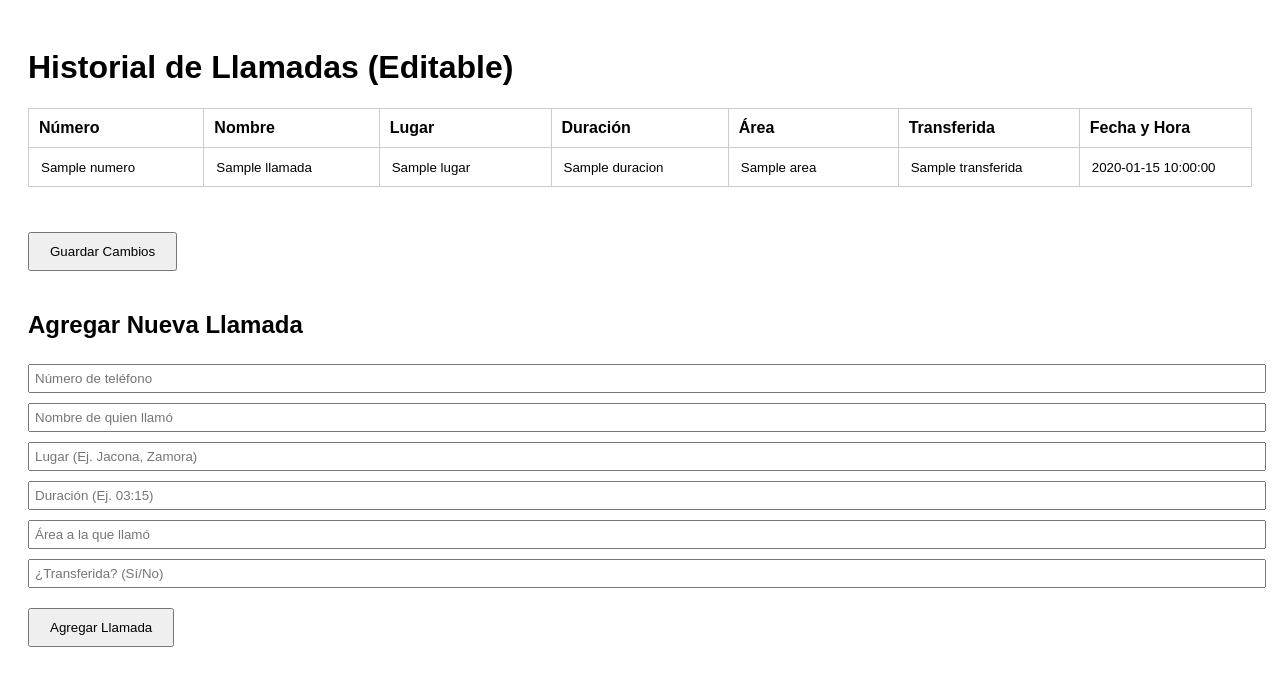
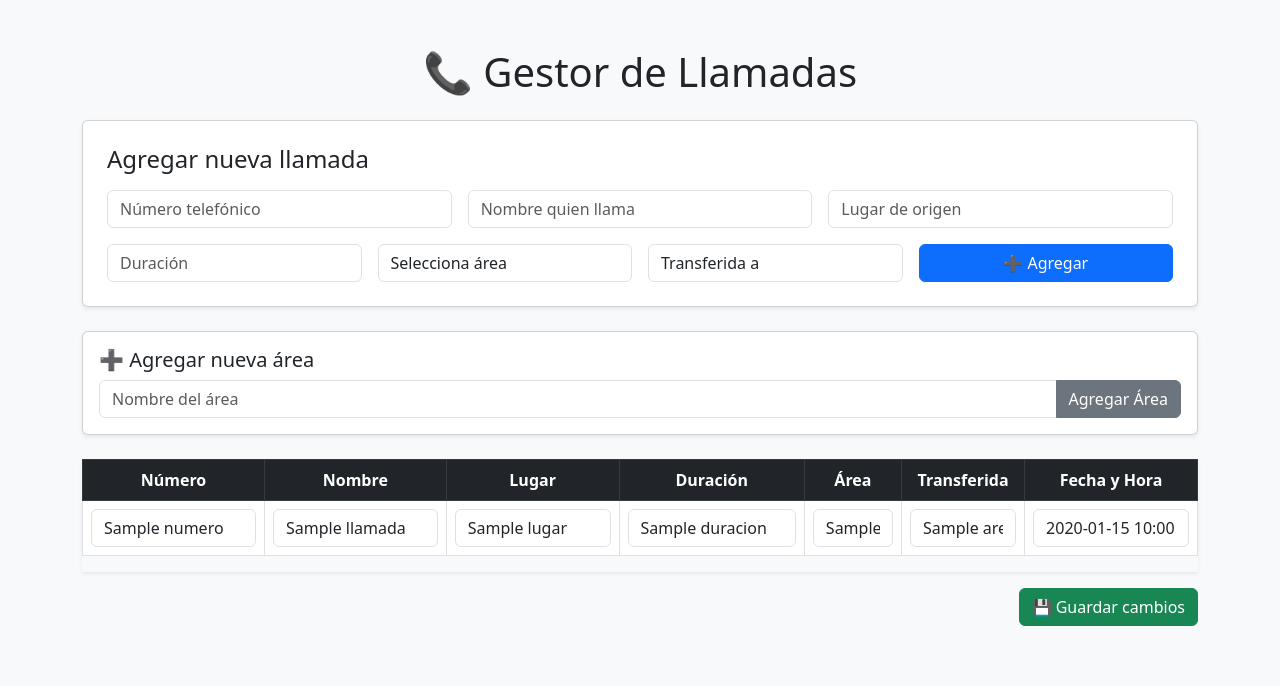
Before and after one commit to GuillenJavier/proyecto-llamadas, a Flask app: template templates/index.html in a window 1280 px wide. Shown: the top 686 px of the page. Run offline with Flask 3, Linux system fonts and the light colour scheme; the template is opened without the code that fills it: most values are stand-ins (such as "Sample title", 1, 10 or a date in 2020).

Commit message:
proyecto llamadas

```diff
--- a/app.py
+++ b/app.py
@@ -5,36 +5,22 @@ from datetime import datetime
 
 app = Flask(__name__)
 
-# Inicializa Firebase
+# Inicialización de Firebase con tus credenciales
 cred = credentials.Certificate("firebase-credenciales.json")
 firebase_admin.initialize_app(cred, {
-    'databaseURL': 'https://callmanager-79f04-default-rtdb.firebaseio.com/'  # ← Reemplaza por tu URL de Firebase
+    'databaseURL': 'https://callmanager-79f04-default-rtdb.firebaseio.com/'
 })
 
 @app.route("/", methods=["GET"])
 def index():
-    ref = db.reference("llamadas")
-    llamadas = ref.get() or {}
-    return render_template("index.html", llamadas=llamadas)
+    # Referencias a llamadas y áreas en Firebase
+    llamadas_ref = db.reference("llamadas")
+    areas_ref = db.reference("areas")
 
-@app.route("/actualizar", methods=["POST"])
-def actualizar():
-    ref = db.reference("llamadas")
-    llamadas = ref.get() or {}
+    llamadas = llamadas_ref.get() or {}
+    areas = areas_ref.get() or {}
 
-    for key in llamadas:
-        actualizacion = {
-            "numero": request.form.get(f"numero_{key}"),
-            "nombre": request.form.get(f"nombre_{key}"),
-            "lugar": request.form.get(f"lugar_{key}"),
-            "duracion": request.form.get(f"duracion_{key}"),
-            "area": request.form.get(f"area_{key}"),
-            "transferida": request.form.get(f"transferida_{key}"),
-            "fecha_hora": request.form.get(f"fecha_hora_{key}")
-        }
-        ref.child(key).update(actualizacion)
-
-    return redirect("/")
+    return render_template("index.html", llamadas=llamadas, areas=areas)
 
 @app.route("/agregar", methods=["POST"])
 def agregar():
@@ -51,5 +37,32 @@ def agregar():
     ref.push(datos_nueva_llamada)
     return redirect("/")
 
+@app.route("/actualizar", methods=["POST"])
+def actualizar():
+    llamadas_ref = db.reference("llamadas")
+    llamadas = llamadas_ref.get() or {}
+
+    for key in llamadas:
+        actualizacion = {
+            "numero": request.form.get(f"numero_{key}"),
+            "nombre": request.form.get(f"nombre_{key}"),
+            "lugar": request.form.get(f"lugar_{key}"),
+            "duracion": request.form.get(f"duracion_{key}"),
+            "area": request.form.get(f"area_{key}"),
+            "transferida": request.form.get(f"transferida_{key}"),
+            "fecha_hora": request.form.get(f"fecha_hora_{key}")
+        }
+        llamadas_ref.child(key).update(actualizacion)
+
+    return redirect("/")
+
+@app.route("/agregar_area", methods=["POST"])
+def agregar_area():
+    nueva_area = request.form.get("nueva_area").strip()
+    if nueva_area:
+        areas_ref = db.reference("areas")
+        areas_ref.push(nueva_area)
+    return redirect("/")
+
 if __name__ == "__main__":
     app.run(debug=True)
--- a/templates/index.html
+++ b/templates/index.html
@@ -1,23 +1,64 @@
 <!DOCTYPE html>
-<html>
+<html lang="es">
 <head>
-    <title>Registro de Llamadas</title>
-    <style>
-        body { font-family: Arial, sans-serif; padding: 20px; }
-        table { border-collapse: collapse; width: 100%; margin-bottom: 30px; }
-        th, td { padding: 10px; border: 1px solid #ccc; text-align: left; }
-        td input { width: 100%; border: none; background: transparent; }
-        td input:focus { outline: 1px solid #007bff; }
-        button { padding: 10px 20px; margin-top: 15px; cursor: pointer; }
-        h2 { margin-top: 40px; }
-        form input[type="text"] { width: 100%; padding: 5px; margin: 5px 0; }
-    </style>
+  <meta charset="UTF-8" />
+  <meta name="viewport" content="width=device-width, initial-scale=1.0"/>
+  <title>Gestor de Llamadas</title>
+  <link href="https://cdn.jsdelivr.net/npm/bootstrap@5.3.0/dist/css/bootstrap.min.css" rel="stylesheet">
 </head>
-<body>
-    <h1>Historial de Llamadas (Editable)</h1>
+<body class="bg-light">
+  <div class="container py-5">
+    <h1 class="text-center mb-4">📞 Gestor de Llamadas</h1>
 
+    <!-- Formulario para agregar nueva llamada -->
+    <form method="POST" action="/agregar" class="card p-4 mb-4 shadow-sm">
+      <h4 class="mb-3">Agregar nueva llamada</h4>
+      <div class="row g-3">
+        <div class="col-md-4"><input name="numero" class="form-control" placeholder="Número telefónico" required></div>
+        <div class="col-md-4"><input name="nombre" class="form-control" placeholder="Nombre quien llama" required></div>
+        <div class="col-md-4"><input name="lugar" class="form-control" placeholder="Lugar de origen" required></div>
+        <div class="col-md-3"><input name="duracion" class="form-control" placeholder="Duración" required></div>
+
+        <!-- Select de área -->
+        <div class="col-md-3">
+          <select name="area" class="form-control" required>
+            <option value="">Selecciona área</option>
+            {% for key, area in areas.items() %}
+              <option value="{{ area }}">{{ area }}</option>
+            {% endfor %}
+          </select>
+        </div>
+
+        <!-- Select de transferencia -->
+        <div class="col-md-3">
+          <select name="transferida" class="form-control" required>
+            <option value="">Transferida a</option>
+            {% for key, area in areas.items() %}
+              <option value="{{ area }}">{{ area }}</option>
+            {% endfor %}
+          </select>
+        </div>
+
+        <div class="col-md-3 d-grid">
+          <button type="submit" class="btn btn-primary">➕ Agregar</button>
+        </div>
+      </div>
+    </form>
+
+    <!-- Formulario para agregar nueva área -->
+    <form method="POST" action="/agregar_area" class="card p-3 mb-4 shadow-sm">
+      <h5>➕ Agregar nueva área</h5>
+      <div class="input-group">
+        <input name="nueva_area" class="form-control" placeholder="Nombre del área" required>
+        <button type="submit" class="btn btn-secondary">Agregar Área</button>
+      </div>
+    </form>
+
+    <!-- Tabla de llamadas -->
     <form method="POST" action="/actualizar">
-        <table>
+      <div class="table-responsive shadow-sm">
+        <table class="table table-bordered table-hover align-middle bg-white">
+          <thead class="table-dark text-center">
             <tr>
               <th>Número</th>
               <th>Nombre</th>
@@ -27,30 +68,38 @@
               <th>Transferida</th>
               <th>Fecha y Hora</th>
             </tr>
+          </thead>
+          <tbody>
             {% for key, llamada in llamadas.items() %}
             <tr>
-                <td><input name="numero_{{key}}" value="{{ llamada.numero }}"></td>
-                <td><input name="nombre_{{key}}" value="{{ llamada.nombre }}"></td>
-                <td><input name="lugar_{{key}}" value="{{ llamada.lugar }}"></td>
-                <td><input name="duracion_{{key}}" value="{{ llamada.duracion }}"></td>
-                <td><input name="area_{{key}}" value="{{ llamada.area }}"></td>
-                <td><input name="transferida_{{key}}" value="{{ llamada.transferida }}"></td>
-                <td><input name="fecha_hora_{{key}}" value="{{ llamada.fecha_hora }}"></td>
+              <td><input name="numero_{{ key }}" class="form-control" value="{{ llamada.numero }}"></td>
+              <td><input name="nombre_{{ key }}" class="form-control" value="{{ llamada.nombre }}"></td>
+              <td><input name="lugar_{{ key }}" class="form-control" value="{{ llamada.lugar }}"></td>
+              <td><input name="duracion_{{ key }}" class="form-control" value="{{ llamada.duracion }}"></td>
+              <td>
+                <select name="area_{{ key }}" class="form-control">
+                  {% for k, area in areas.items() %}
+                    <option value="{{ area }}" {% if area == llamada.area %}selected{% endif %}>{{ area }}</option>
+                  {% endfor %}
+                </select>
+              </td>
+              <td>
+                <select name="transferida_{{ key }}" class="form-control">
+                  {% for k, area in areas.items() %}
+                    <option value="{{ area }}" {% if area == llamada.transferida %}selected{% endif %}>{{ area }}</option>
+                  {% endfor %}
+                </select>
+              </td>
+              <td><input name="fecha_hora_{{ key }}" class="form-control" value="{{ llamada.fecha_hora }}"></td>
             </tr>
             {% endfor %}
+          </tbody>
         </table>
-        <button type="submit">Guardar Cambios</button>
+      </div>
+      <div class="text-end mt-3">
+        <button type="submit" class="btn btn-success">💾 Guardar cambios</button>
+      </div>
     </form>
-
-    <h2>Agregar Nueva Llamada</h2>
-    <form method="POST" action="/agregar">
-        <input type="text" name="numero" placeholder="Número de teléfono" required><br>
-        <input type="text" name="nombre" placeholder="Nombre de quien llamó" required><br>
-        <input type="text" name="lugar" placeholder="Lugar (Ej. Jacona, Zamora)" required><br>
-        <input type="text" name="duracion" placeholder="Duración (Ej. 03:15)" required><br>
-        <input type="text" name="area" placeholder="Área a la que llamó" required><br>
-        <input type="text" name="transferida" placeholder="¿Transferida? (Sí/No)" required><br>
-        <button type="submit">Agregar Llamada</button>
-    </form>
+  </div>
 </body>
 </html>
```
Lines whose indentation alone changed are shown as unchanged.
